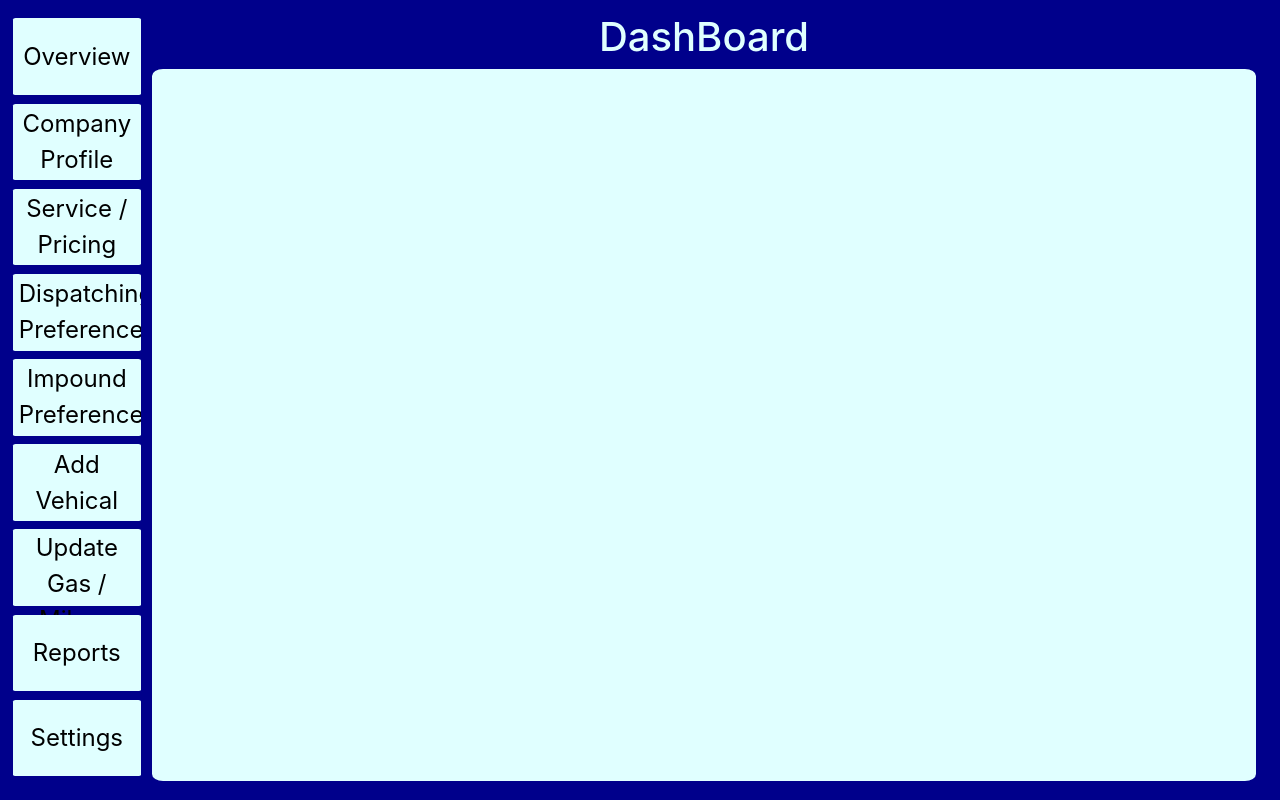
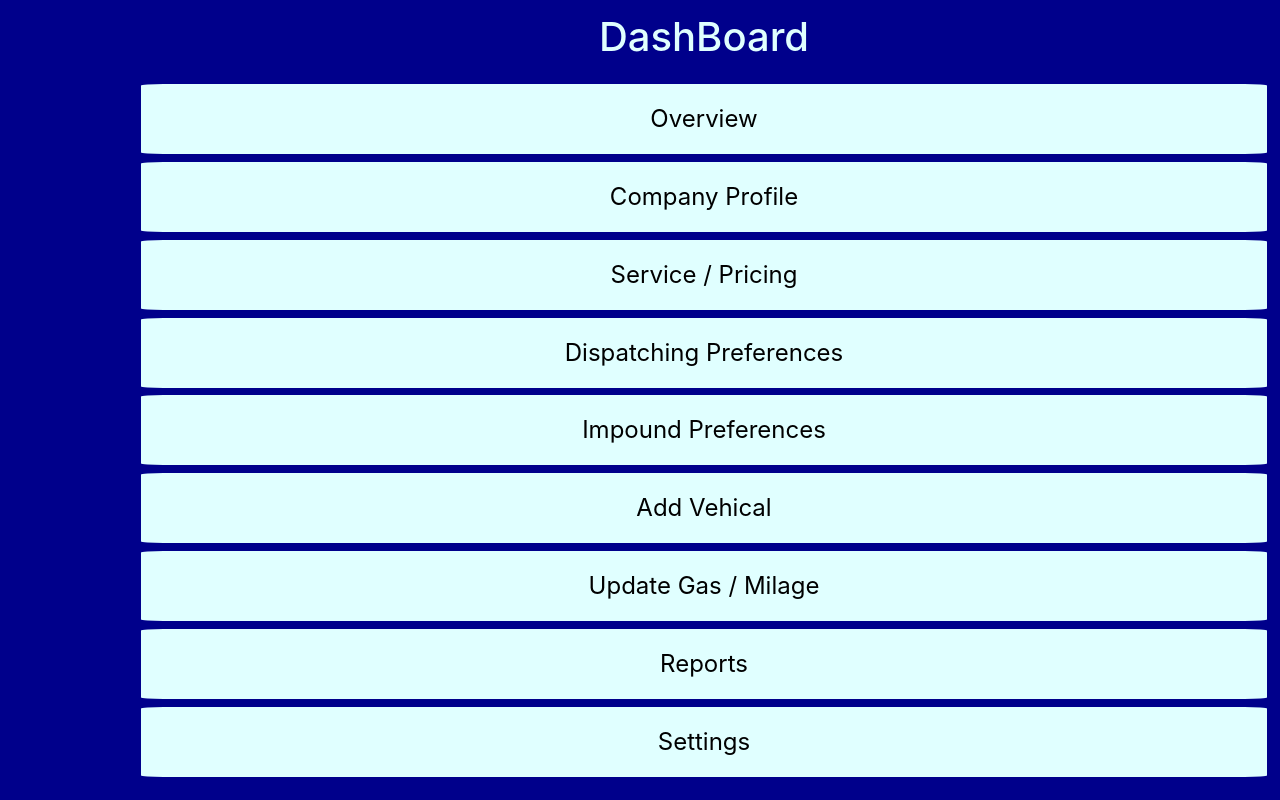
Before and after one commit to Ashley426/towApp, a React (Create React App) app: page / in a window 1280 px wide. Built offline with nearby package versions, Linux system fonts and the light colour scheme.

Commit message:
Moved SideBar into Main

```diff
--- a/src/components/dashboard/Dashboard.jsx
+++ b/src/components/dashboard/Dashboard.jsx
@@ -1,38 +1,25 @@
 import './dashboard.css';
-import React, {useState} from 'react'
+import React from 'react'
 // import Search from './searchBar';
-import Pages from './myRoutes';
+
 
 export default function Dashboard(){
-    const {active, setActive} = useState("FirstC")
-
     return(
         <div className="dashboard">
             {/* <Search/> */}
-            <aside>
-                <nav className="outerBox">
-                    <button onClick={() => setActive("FirstC")}>Overview</button>
-                    <button onClick={() => setActive("SecondC")}>Company Profile</button>
-                    <button onClick={() => setActive("ThirdC")}>Service / Pricing</button>
-                    <button onClick={() => setActive("FourthC")}>Dispatching Preferences</button>
-                    <button onClick={() => setActive("FifthC")}>Impound Preferences</button>
-                    <button onClick={() => setActive("SixthC")}>Add Vehical</button>
-                    <button onClick={() => setActive("SeventhC")}>Update Gas / Milage</button>
-                    <button onClick={() => setActive("EighthC")}>Reports</button>
-                    <button onClick={() => setActive("NinthC")}>Settings</button>
-                </nav>
-            </aside>
             <main>
                 <h1>DashBoard</h1>
-                <Pages titles="overview"/>
-                {active === "SecondC" && <Pages titles="comp"/>}
-                {active === "ThirdC" && <Pages titles="service"/>}
-                {active === "FourthC" && <Pages titles="dispatch"/>}
-                {active === "FifthC" && <Pages titles="impound"/>}
-                {active === "SixthC" && <Pages titles="vehicle"/>}
-                {active === "SeventhC" && <Pages titles="gas"/>}
-                {active === "EighthC" && <Pages titles="reports"/>}
-                {active === "NinthC" && <Pages titles="settings"/>}
+                <nav className="outerBox">
+                    <button>Overview</button>
+                    <button>Company Profile</button>
+                    <button>Service / Pricing</button>
+                    <button>Dispatching Preferences</button>
+                    <button>Impound Preferences</button>
+                    <button>Add Vehical</button>
+                    <button>Update Gas / Milage</button>
+                    <button>Reports</button>
+                    <button>Settings</button>
+                </nav>
             </main>
         </div>
     )
--- a/src/components/dashboard/myRoutes.js
+++ /dev/null
@@ -1,9 +0,0 @@
-import './dashboard.css'
-
-export default function Pages(props){
-    return(
-        <div className={props.titles}>
-            {/* <h1>Dashboard</h1> */}
-        </div>
-    )
-}
```
